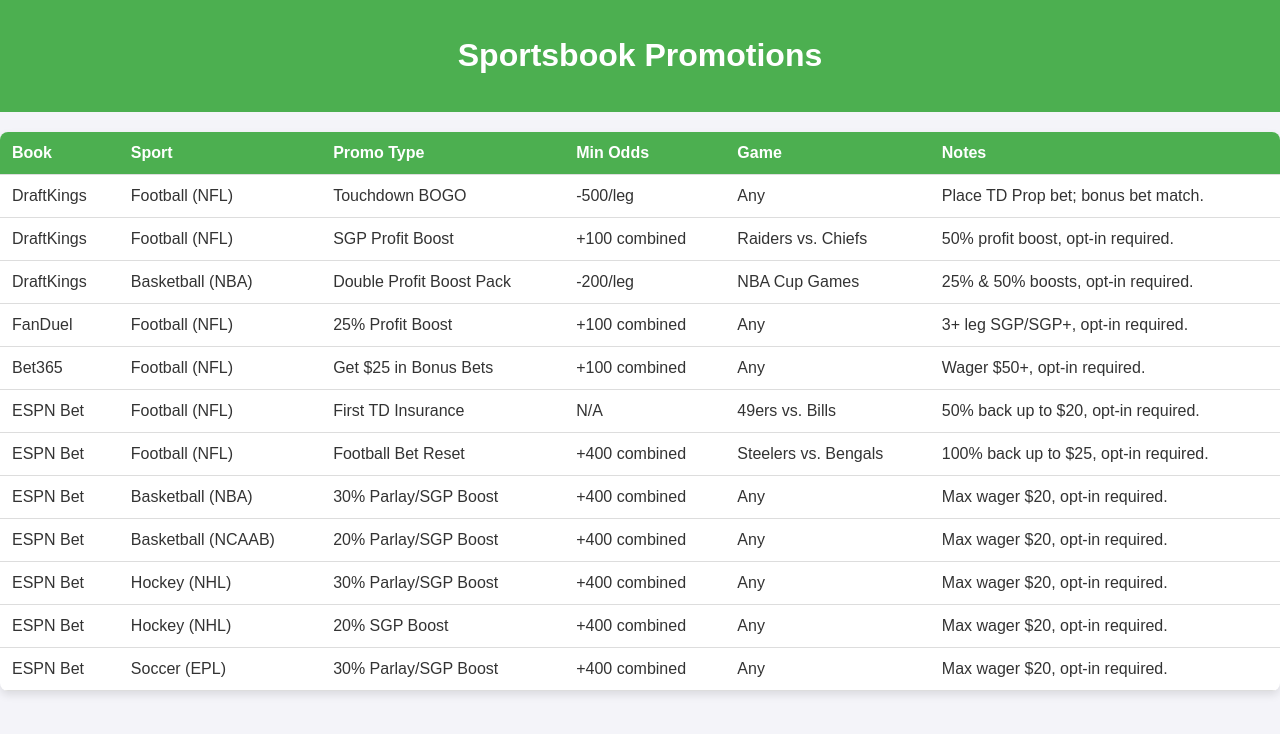
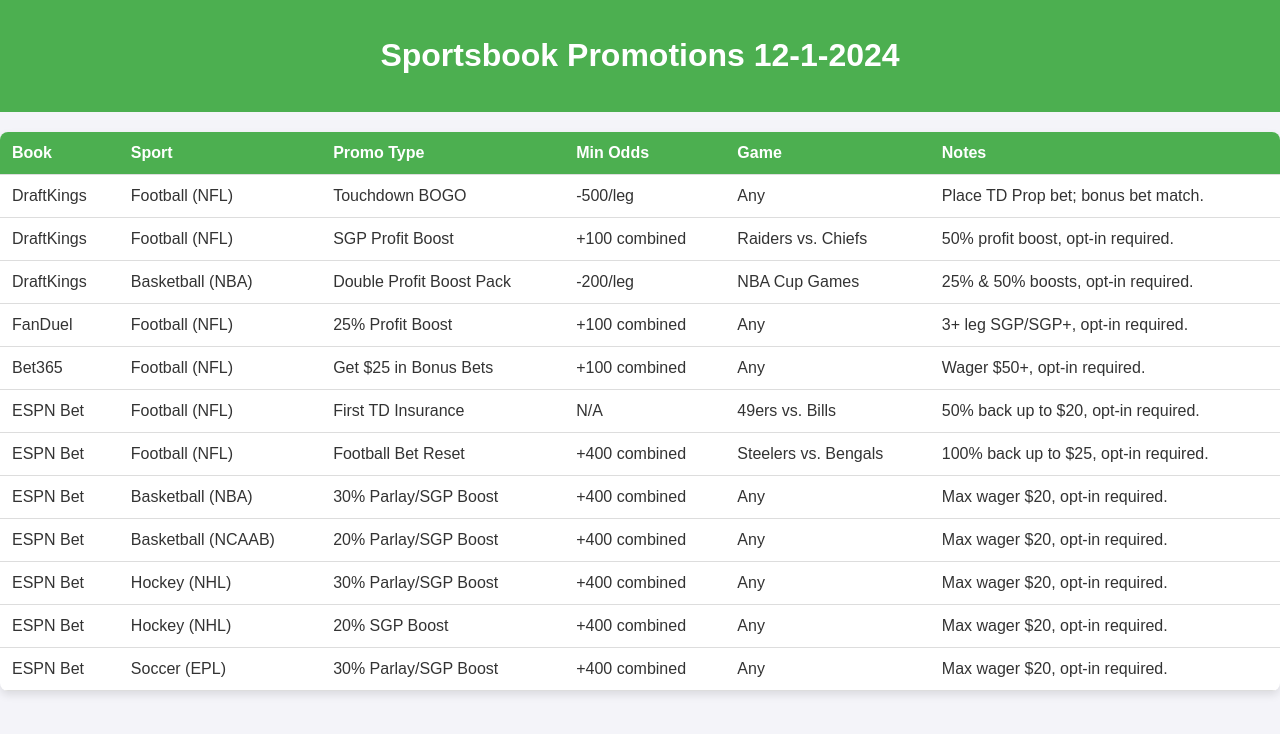
Before and after one commit to brownbob06/promos-list, a plain HTML site: page index.html in a window 1280 px wide. Drawn offline with Linux system fonts and the light colour scheme.

Commit message:
added date to title

```diff
--- a/index.html
+++ b/index.html
@@ -57,7 +57,7 @@
 </head>
 <body>
   <header>
-    <h1>Sportsbook Promotions</h1>
+    <h1>Sportsbook Promotions 12-1-2024</h1>
   </header>
   <table id="promoTable">
     <thead>
```
